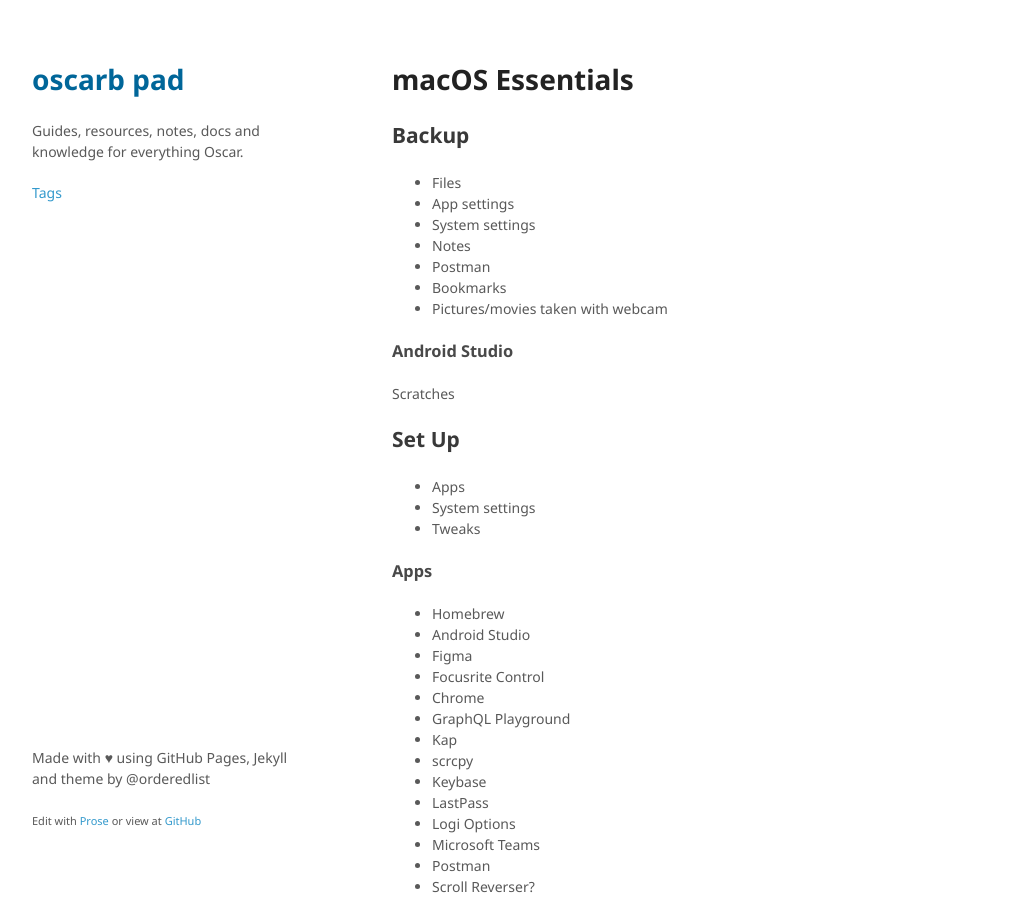
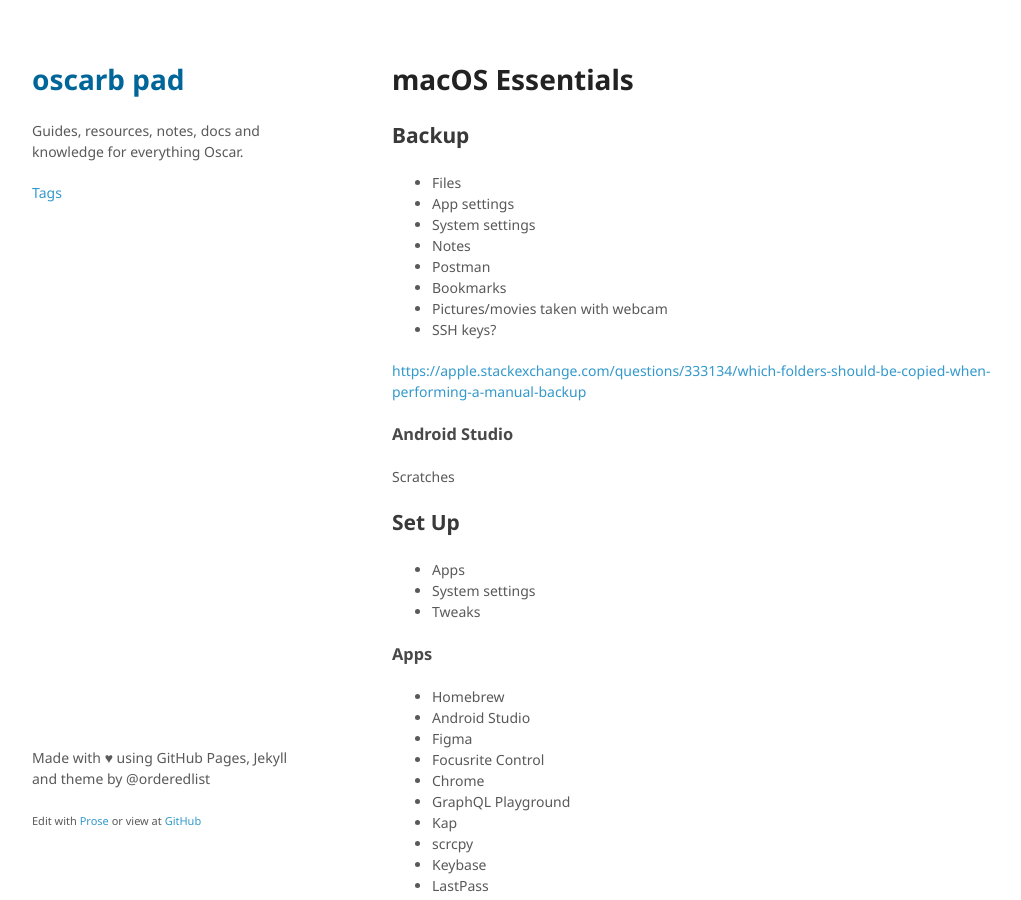
Before and after one commit to oscarb/pad, a Jekyll site: the page built from _docs/macos-essentials.md, in a window 1280 px wide and 900 px high. Shown: the whole window, without its empty margins (128-1149 px from the left). Built offline with Jekyll 4.4.1, drawn with Linux system fonts in a browser that asks for light colours; some web fonts are replaced.

Commit message:
Update macos-essentials.md

```diff
--- a/_docs/macos-essentials.md
+++ b/_docs/macos-essentials.md
@@ -16,6 +16,10 @@ published: true
 - Postman
 - Bookmarks
 - Pictures/movies taken with webcam
+- SSH keys?
+
+https://apple.stackexchange.com/questions/333134/which-folders-should-be-copied-when-performing-a-manual-backup
+
 
 ### Android Studio
 
```
